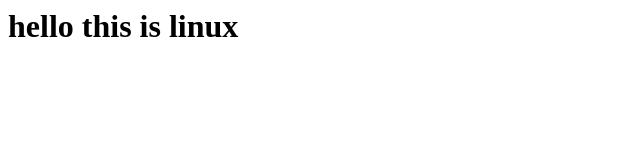
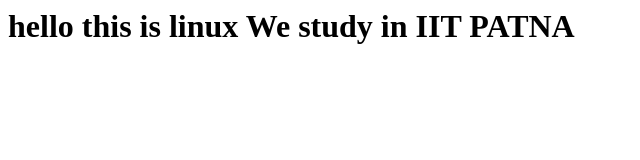
Before and after one commit to Kavya-24/linuxpatel.github.io, a plain HTML site: page index.html in a window 1280 px wide. Shown: the whole page, without its empty margins (0-640 px from the left). Drawn offline with Linux system fonts and the light colour scheme.

Commit message:
Update index.html

```diff
--- a/index.html
+++ b/index.html
@@ -4,6 +4,10 @@
 <title> portfolio </title>
 <body>
 <h1>
-hello this is linux</h1>
+hello this is linux
+  We study in <b> IIT PATNA </b>
+
+  </h1>
 </body>
+
 </html>
```
